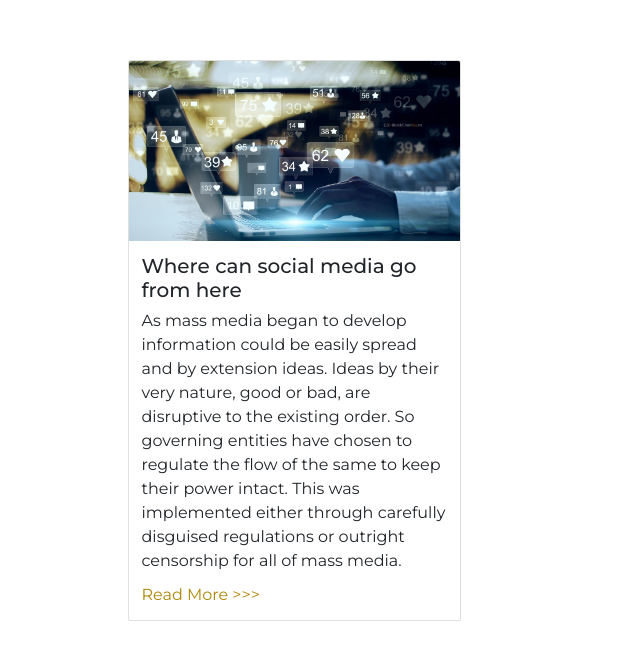
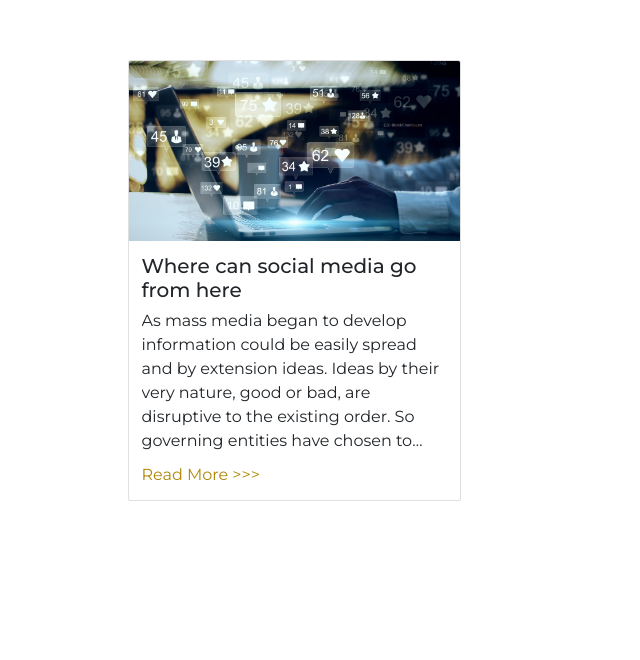
Before and after one commit to mritunjaysaha/project-1, a Next.js app: page / in a window 1280 px wide. Shown: the part 4756-5416 px from the top of the page, without its empty margins (0-640 px from the left). After the commit the page ends 5304 px from the top, so only its background shows below. Built offline with nearby package versions, Linux system fonts and the light colour scheme.

Commit message:
added ellipsis for blog cards

```diff
--- a/src/blogSection.jsx
+++ b/src/blogSection.jsx
@@ -19,7 +19,9 @@ function CardContents({ img, title, summary, id }) {
                         </h3>
                     </Card.Title>
                     <Card.Text>
-                        <p>{summary ? summary : `summary goes here`}</p>
+                        <p className={styles.pEllipsis}>
+                            {summary ? summary : `summary goes here`}
+                        </p>
                     </Card.Text>
                     <Anchor
                         color={true}
@@ -36,7 +38,7 @@ export function BlogSection() {
     const { data } = blogData;
 
     return (
-        <CardColumns className={styles.cardsContainer}>
+        <CardColumns className={styles.blogCardsContainer}>
             {data.map(({ img, title, summary, id }) => (
                 <CardContents
                     img={img}
--- a/styles/blogSection.module.scss
+++ b/styles/blogSection.module.scss
@@ -1,6 +1,6 @@
 @import "./utils.scss";
 
-.cardsContainer {
+.blogCardsContainer {
     width: 80vw;
     margin: 4rem auto;
     font-family: "Montserrat", sans-serif;
@@ -17,3 +17,10 @@
         font-size: $fs-small;
     }
 }
+
+.pEllipsis {
+    display: -webkit-box;
+    -webkit-line-clamp: 6;
+    -webkit-box-orient: vertical;
+    overflow: hidden;
+}
```
